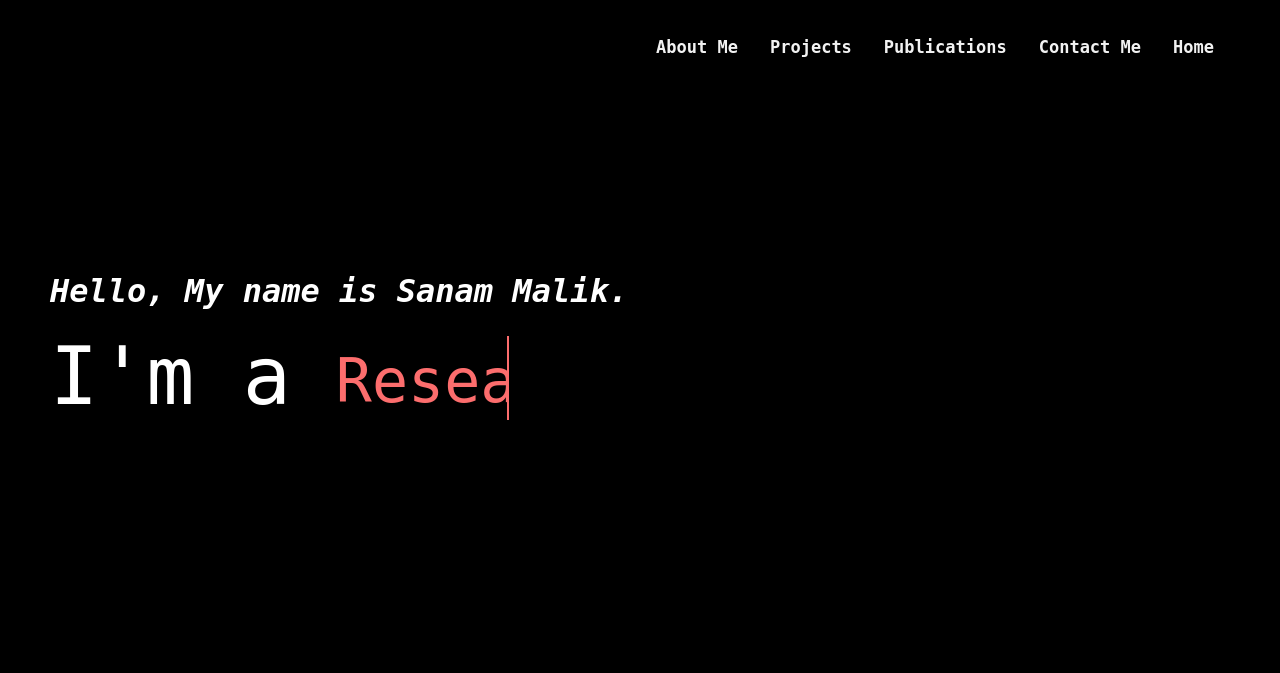
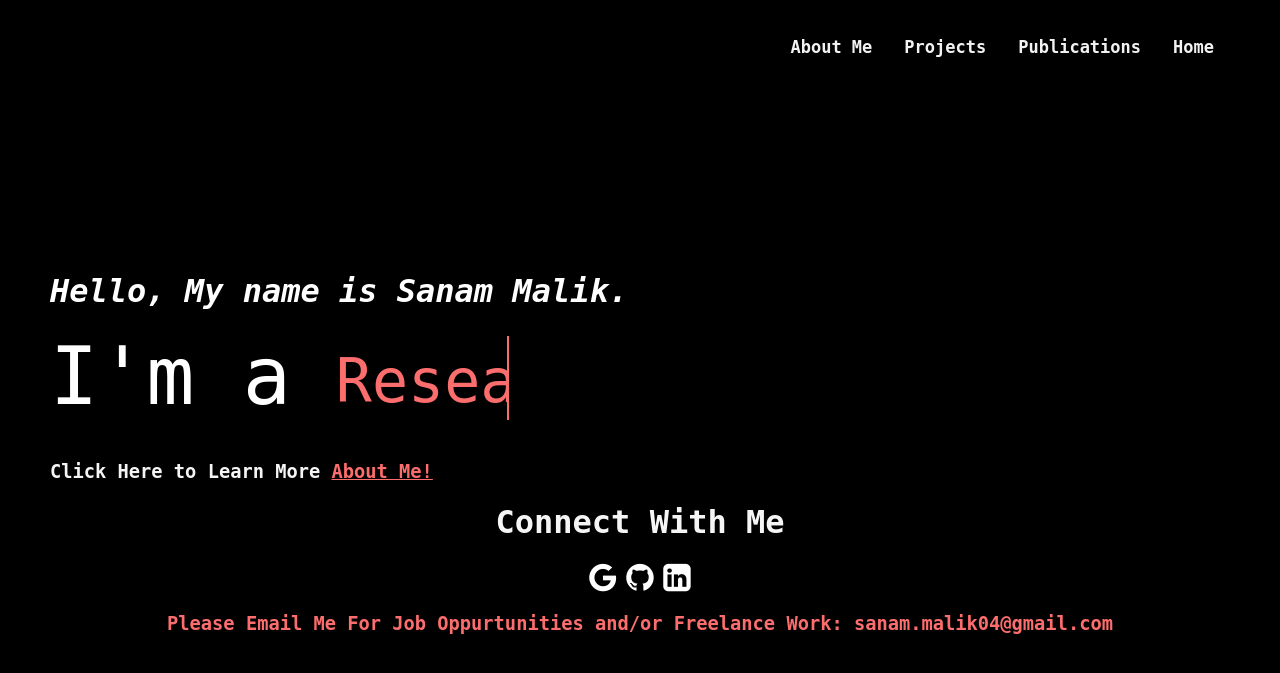
Before and after one commit to sanammalik04/SM-Portfolio, a WordPress theme: template themes/my-portfolio-theme/index.php in a window 1280 px wide. Shown: the top 673 px of the page. Run offline with PHP 8.4 and a stand-in for WordPress, Linux system fonts and the light colour scheme; the site name, menu and one post (Sample post) are stand-ins, and other content is empty.

Commit message:
complete website

```diff
--- a/themes/my-portfolio-theme/footer.php
+++ b/themes/my-portfolio-theme/footer.php
@@ -3,15 +3,16 @@
         <div class="group">
             <div class="site-footer__col-one">
                 <h1 class="footer-site-name">
-                    <strong>Sanam Malik</strong>
+                    <strong>Connect With Me</strong>
                 </h1>
             </div>
 
             <div class="site-footer-contact">
-                <h3 class="headline">Connect With Me</h3>
                 <div class="socials">
+                    <a href="mailto:sanam.malik04@gmail.com"><i class="fa fa-google fa-2x" style="color:white" aria-hidden="true"></i></a>
                     <a href="https://github.com/sanammalik04"><i class="fa fa-github fa-2x" style="color:white" aria-hidden="true"></i></a>
                     <a href="https://www.linkedin.com/in/sanam-malik/"><i class="fa fa-linkedin-square fa-2x" style="color:white" aria-hidden="true"></i></a>
+                    <h3 class="email">Please Email Me For Job Oppurtunities and/or Freelance Work: sanam.malik04@gmail.com </h3>
                 </div>
 
             </div>
--- a/themes/my-portfolio-theme/header.php
+++ b/themes/my-portfolio-theme/header.php
@@ -12,7 +12,6 @@
     <nav class="main-navigation">
 
       <h3><a href='<?php echo site_url() ?>'>Home</a></h3>
-      <h3><a href='<?php echo site_url('/contact-me') ?>'>Contact Me</a></h3>
       <h3><a href='<?php echo site_url('/publications') ?>'>Publications</a></h3>
       <h3><a href='<?php echo site_url('/projects') ?>'>Projects</a></h3>
       <h3><a href='<?php echo site_url('/about-me') ?>'>About Me</a></h3>
--- a/themes/my-portfolio-theme/index.php
+++ b/themes/my-portfolio-theme/index.php
@@ -27,6 +27,8 @@
         <li><span>Freelancer.</span></li>
         </ul>
     </div>
+    <p></p>
+    <h3>Click Here to Learn More <a class="about-me" href='<?php echo site_url('/about-me') ?>'>About Me!</a></h3>
 
 
 </div>
@@ -34,4 +36,4 @@
 
 
 
-<!-- <?php get_footer(); ?> -->
+<?php get_footer(); ?>
--- a/themes/my-portfolio-theme/style.css
+++ b/themes/my-portfolio-theme/style.css
@@ -104,6 +104,10 @@ html {
       margin-left: -200px;
   }
 
+  .about-me {
+    color: #FC6D6D;
+  }
+
 
   /* css for navigation bar on top */
 .main-navigation {
@@ -166,7 +170,7 @@ a.button1 {
 
 /* css for hero slider*/
 
-.hero-slider__interior {
+/* .hero-slider__interior {
     text-align: center;
 }
 
@@ -176,7 +180,7 @@ a.button1 {
 
 .slider__bullets {
    text-align: center;
-}
+} */
 
 /* css for for pages */
 
@@ -195,6 +199,15 @@ a.button1 {
       margin-left: 0%;
       width: 100%;
     }
+  }
+
+  p {
+      color: #FC6D6D;
+  }
+
+  .email {
+    color: #FC6D6D;
+
   }
 
 /* css for footer */
```
